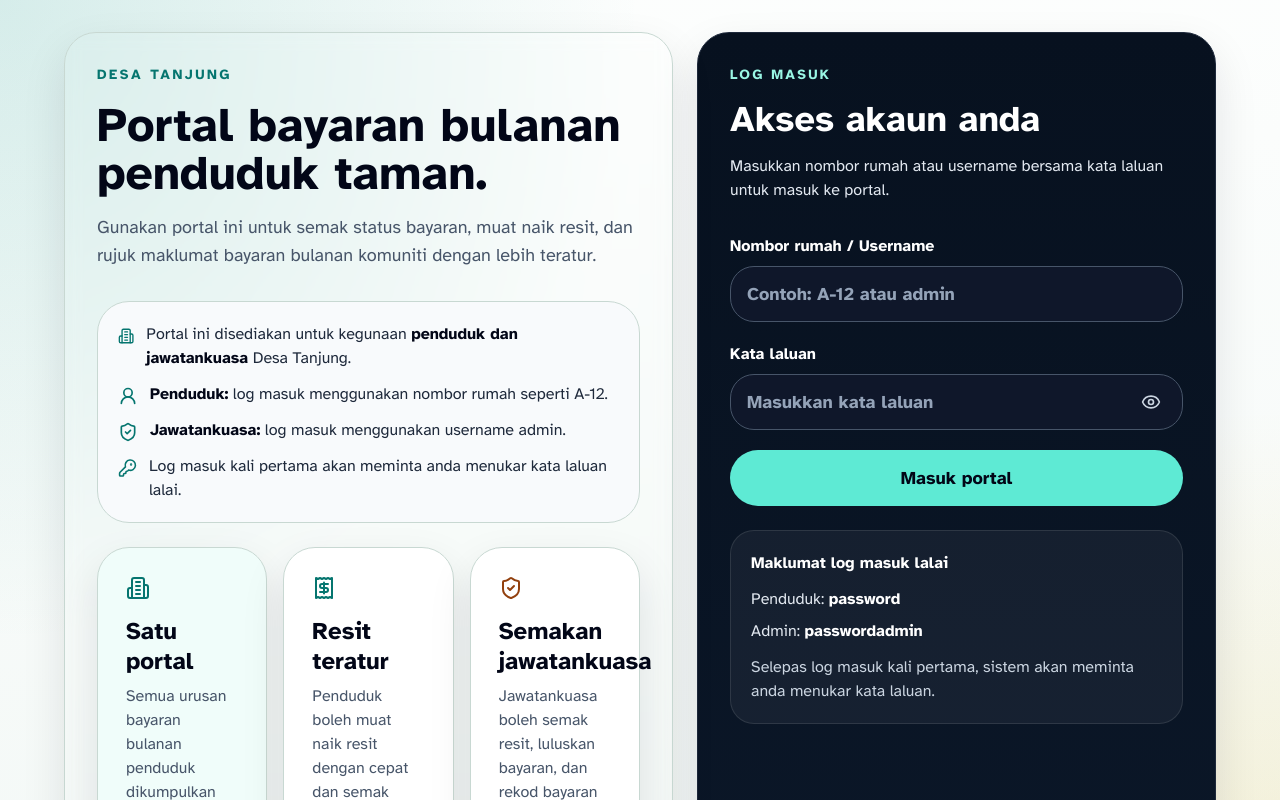
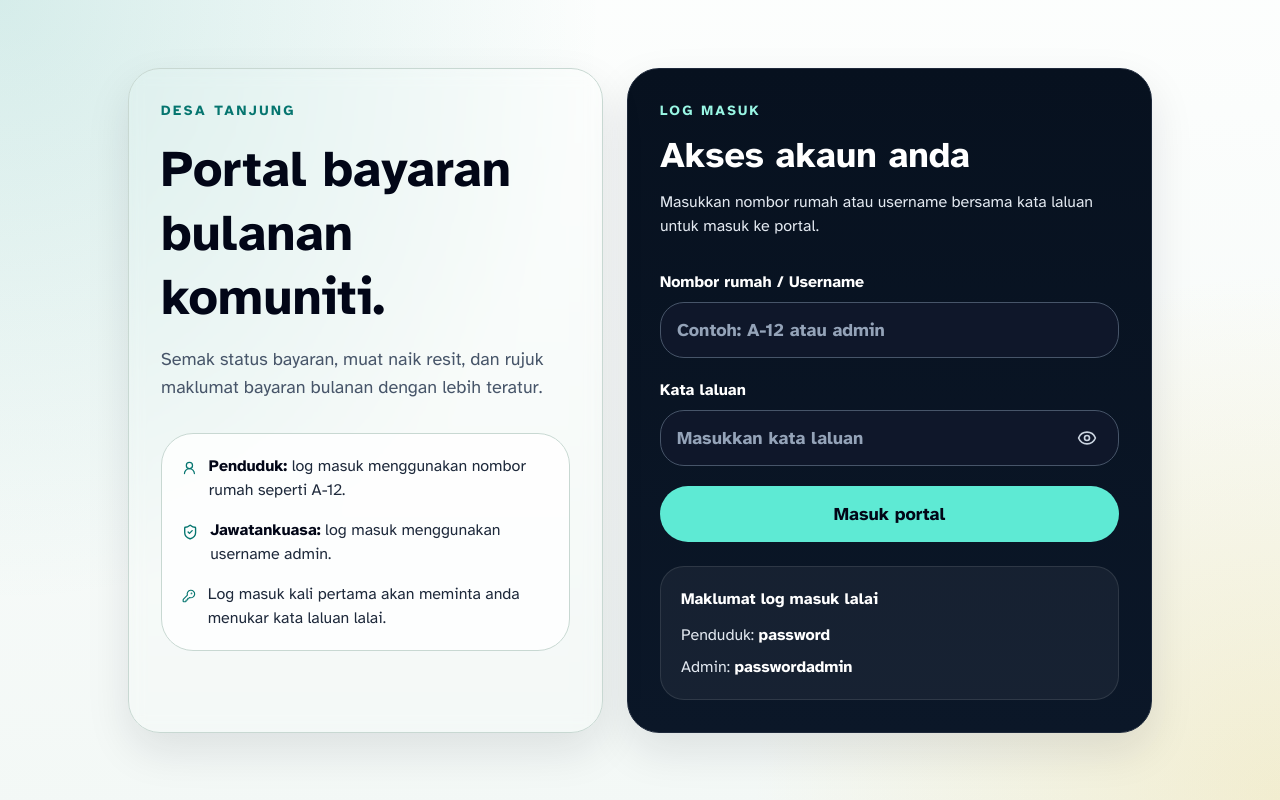
Before and after one commit to aafham/DesaTanjung, a Next.js app: page /login in a window 1280 px wide. Shown: the top 800 px of the page. Built offline with nearby package versions, Linux system fonts and the light colour scheme; no server answers.

Commit message:
Update page.tsx

```diff
--- a/app/(auth)/login/page.tsx
+++ b/app/(auth)/login/page.tsx
@@ -1,6 +1,5 @@
 import { redirect } from "next/navigation";
-import { Building2, KeyRound, ShieldCheck, UserRound } from "lucide-react";
-import { AuthPanel } from "@/components/auth-panel";
+import { KeyRound, ShieldCheck, UserRound } from "lucide-react";
 import { PasswordInput } from "@/components/password-input";
 import { getCurrentUserProfile } from "@/lib/data";
 import { loginAction } from "@/lib/actions";
@@ -20,27 +19,19 @@ export default async function LoginPage({
 
   return (
     <main className="flex min-h-screen items-center justify-center bg-hero-glow px-4 py-8">
-      <div className="grid w-full max-w-6xl gap-6 lg:grid-cols-[1.08fr_0.92fr]">
+      <div className="grid w-full max-w-5xl gap-6 lg:grid-cols-[0.95fr_1.05fr]">
         <section className="rounded-4xl border border-line bg-surface/95 p-6 shadow-soft backdrop-blur sm:p-8">
           <p className="text-sm font-bold uppercase tracking-[0.18em] text-primary">
             Desa Tanjung
           </p>
-          <h1 className="mt-4 max-w-2xl font-display text-4xl font-bold leading-tight text-slate-950 sm:text-5xl">
-            Portal bayaran bulanan penduduk taman.
+          <h1 className="mt-4 max-w-xl font-display text-4xl font-bold leading-tight text-slate-950 sm:text-[3.2rem]">
+            Portal bayaran bulanan komuniti.
           </h1>
-          <p className="mt-4 max-w-2xl text-lg text-muted">
-            Gunakan portal ini untuk semak status bayaran, muat naik resit, dan rujuk
-            maklumat bayaran bulanan komuniti dengan lebih teratur.
+          <p className="mt-4 max-w-lg text-lg text-muted">
+            Semak status bayaran, muat naik resit, dan rujuk maklumat bayaran bulanan dengan lebih teratur.
           </p>
 
-          <div className="mt-8 grid gap-3 rounded-4xl border border-line bg-slate-50 p-5 text-base text-slate-800">
-            <div className="flex items-start gap-3">
-              <Building2 className="mt-1 h-5 w-5 text-primary" />
-              <p>
-                Portal ini disediakan untuk kegunaan <span className="font-bold text-slate-950">penduduk dan jawatankuasa</span>{" "}
-                Desa Tanjung.
-              </p>
-            </div>
+          <div className="mt-8 space-y-4 rounded-4xl border border-line bg-white/80 p-5 text-base text-slate-800">
             <div className="flex items-start gap-3">
               <UserRound className="mt-1 h-5 w-5 text-primary" />
               <p>
@@ -57,10 +48,6 @@ export default async function LoginPage({
               <KeyRound className="mt-1 h-5 w-5 text-primary" />
               <p>Log masuk kali pertama akan meminta anda menukar kata laluan lalai.</p>
             </div>
-          </div>
-
-          <div className="mt-6">
-            <AuthPanel />
           </div>
         </section>
 
@@ -123,7 +110,7 @@ export default async function LoginPage({
 
           <div className="mt-6 rounded-3xl border border-white/10 bg-white/5 p-5 text-base text-slate-200">
             <p className="font-bold text-white">Maklumat log masuk lalai</p>
-            <div className="mt-3 space-y-2">
+            <div className="mt-3 grid gap-2">
               <p>
                 Penduduk: <span className="font-bold text-white">password</span>
               </p>
@@ -131,9 +118,6 @@ export default async function LoginPage({
                 Admin: <span className="font-bold text-white">passwordadmin</span>
               </p>
             </div>
-            <p className="mt-3 text-slate-300">
-              Selepas log masuk kali pertama, sistem akan meminta anda menukar kata laluan.
-            </p>
           </div>
         </section>
       </div>
```
